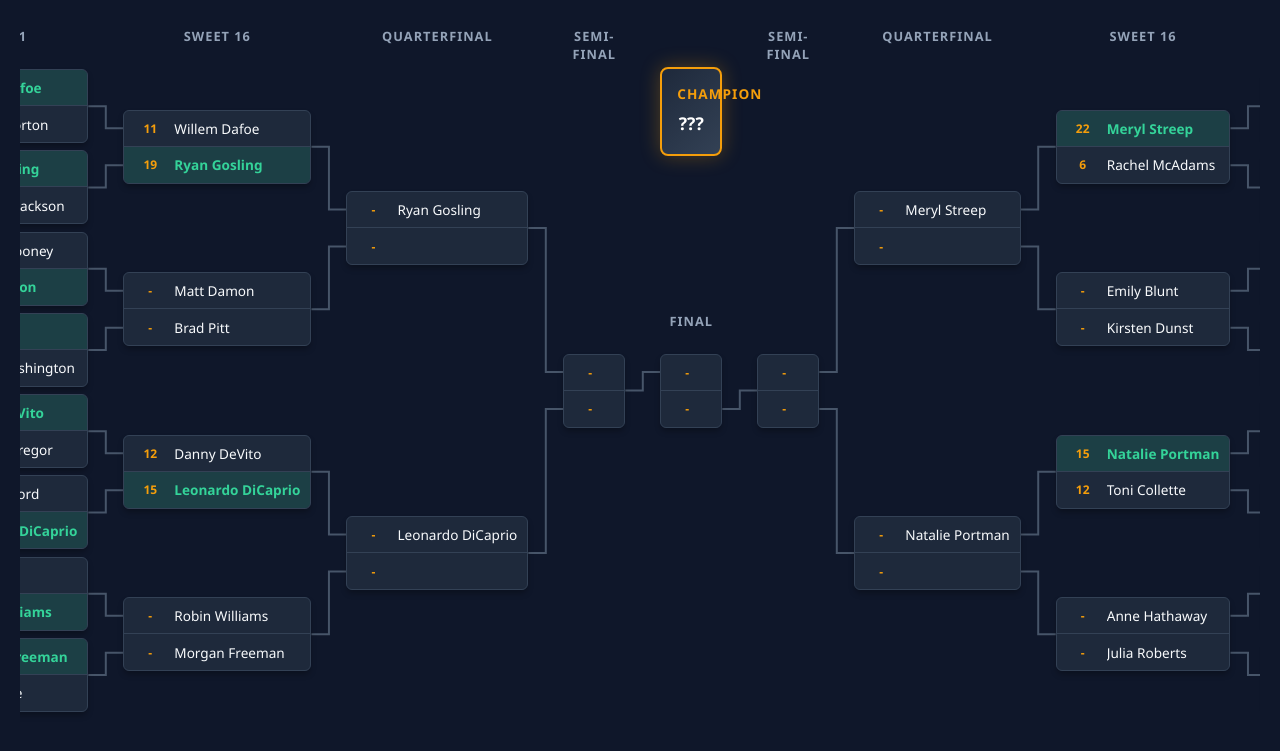
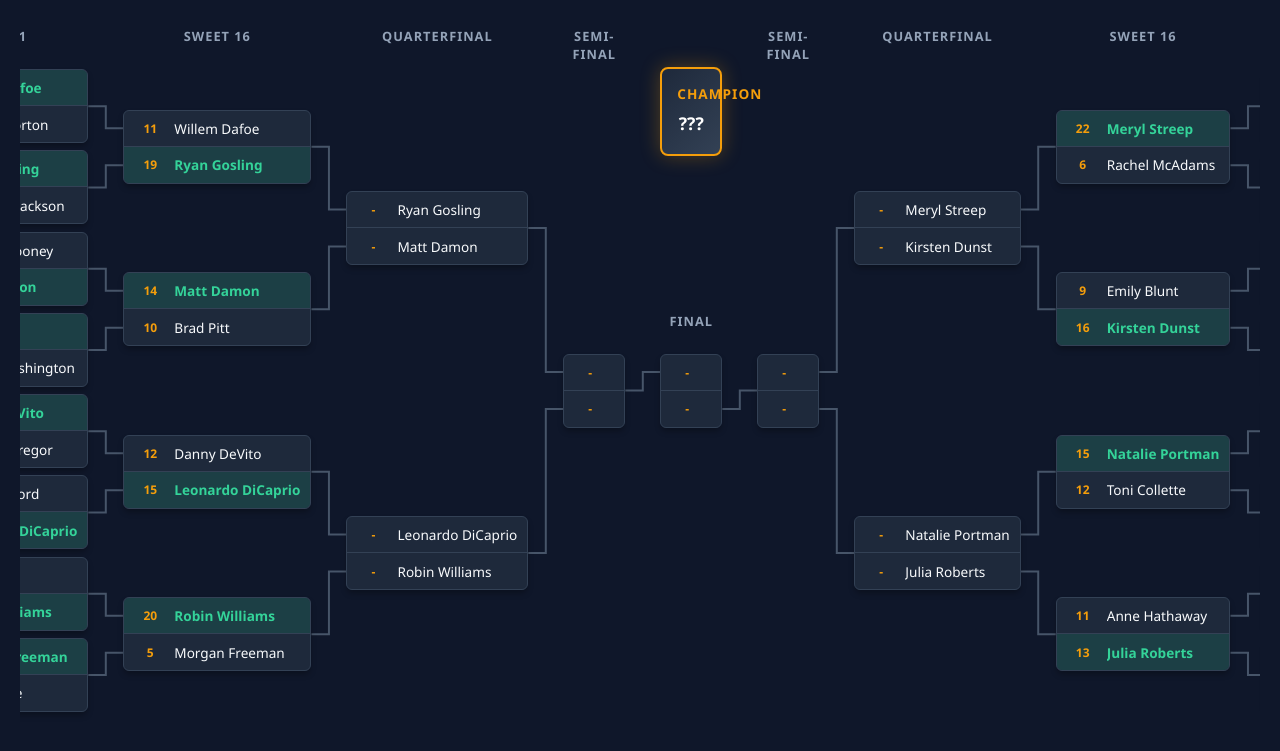
Before and after one commit to ilmovienight/2027-movie-fight, a plain HTML site: page index.html in a window 1280 px wide. Shown: the part 97-848 px from the top of the page. Drawn offline with Linux system fonts and the light colour scheme.

Commit message:
quarter finals 1/2 out

```diff
--- a/index.html
+++ b/index.html
@@ -684,14 +684,14 @@
     vote('right', 1, 2, 'Toni Collette', 12);
 
     //    Week 2
-    // vote('left', 1, 1, 'Matt Damon', 13);
-    // vote('left', 1, 1, 'Brad Pitt', 10);
-    // vote('left', 1, 3, 'Robin Williams', 20);
-    // vote('left', 1, 3, 'Morgan Freeman', 15);
-    // vote('right', 1, 1, 'Emily Blunt', 13);
-    // vote('right', 1, 1, 'Kirsten Dunst', 17);
-    // vote('right', 1, 3, 'Anne Hathaway', 17);
-    // vote('right', 1, 3, 'Julia Roberts', 14);
+    vote('left', 1, 1, 'Matt Damon', 11+3);
+    vote('left', 1, 1, 'Brad Pitt', 8+2);
+    vote('left', 1, 3, 'Robin Williams', 16+4);
+    vote('left', 1, 3, 'Morgan Freeman', 4+1);
+    vote('right', 1, 1, 'Emily Blunt', 8+1);
+    vote('right', 1, 1, 'Kirsten Dunst', 12+4);
+    vote('right', 1, 3, 'Anne Hathaway', 9+2);
+    vote('right', 1, 3, 'Julia Roberts', 10+3);
 
 
   </script>
```
Also changed, not shown: vote.html (+1 -1 lines).
